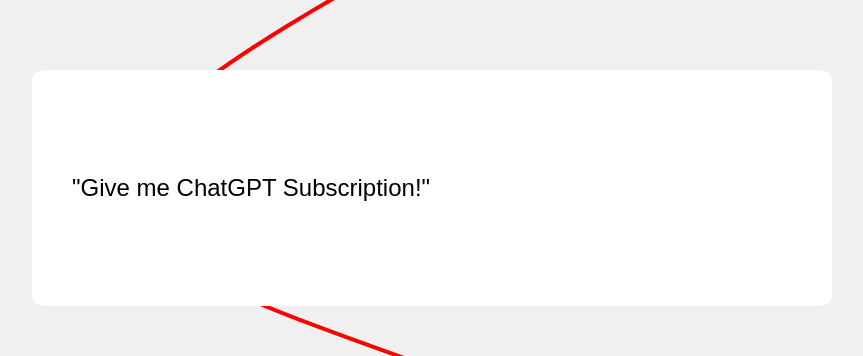
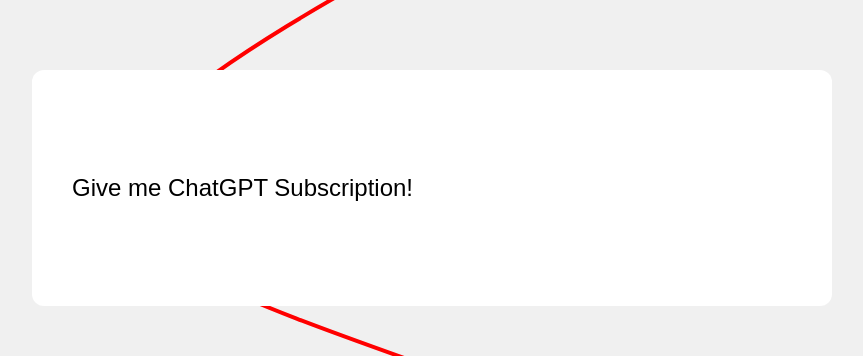
Before and after one commit to AlberMart/SuperDev, a plain HTML site: page index.html in a window 1280 px wide. Shown: the part 326-682 px from the top of the page, without its empty margins (208-1071 px from the left). Drawn offline with Linux system fonts and the light colour scheme.

Commit message:
Update index.html

```diff
--- a/index.html
+++ b/index.html
@@ -67,7 +67,7 @@
   </svg>
 
  <div class="block">SuperSanta is here. Ready to prove a point.</div>
-  <div class="block" style="z-index: 10;">"Give me ChatGPT Subscription!"</div>
+  <div class="block" style="z-index: 10;">Give me ChatGPT Subscription!</div>
   <div class="block">Where’s my coffee budget, Aram?</div>
   <div class="block">You said AI can’t solve this?</div>
   <div class="block">Then who wrote this code? Santa Claus?</div>
```
